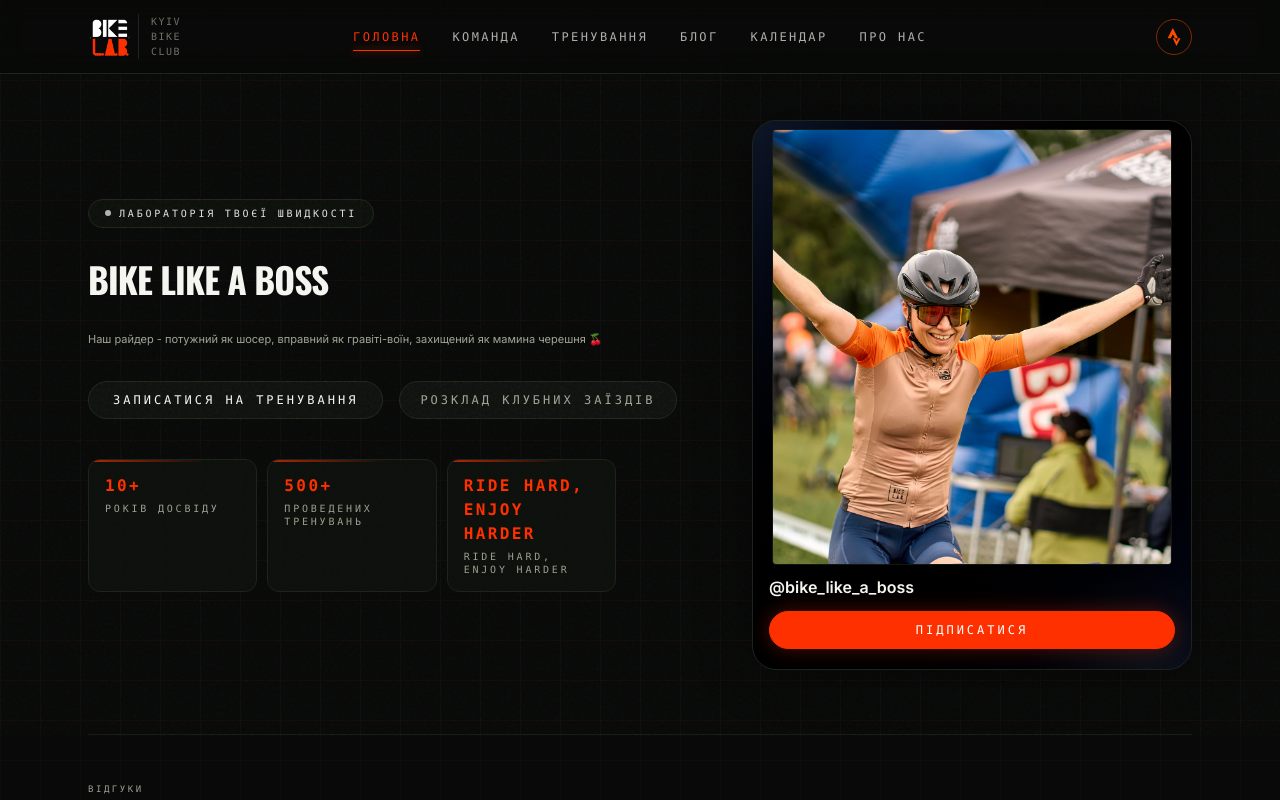
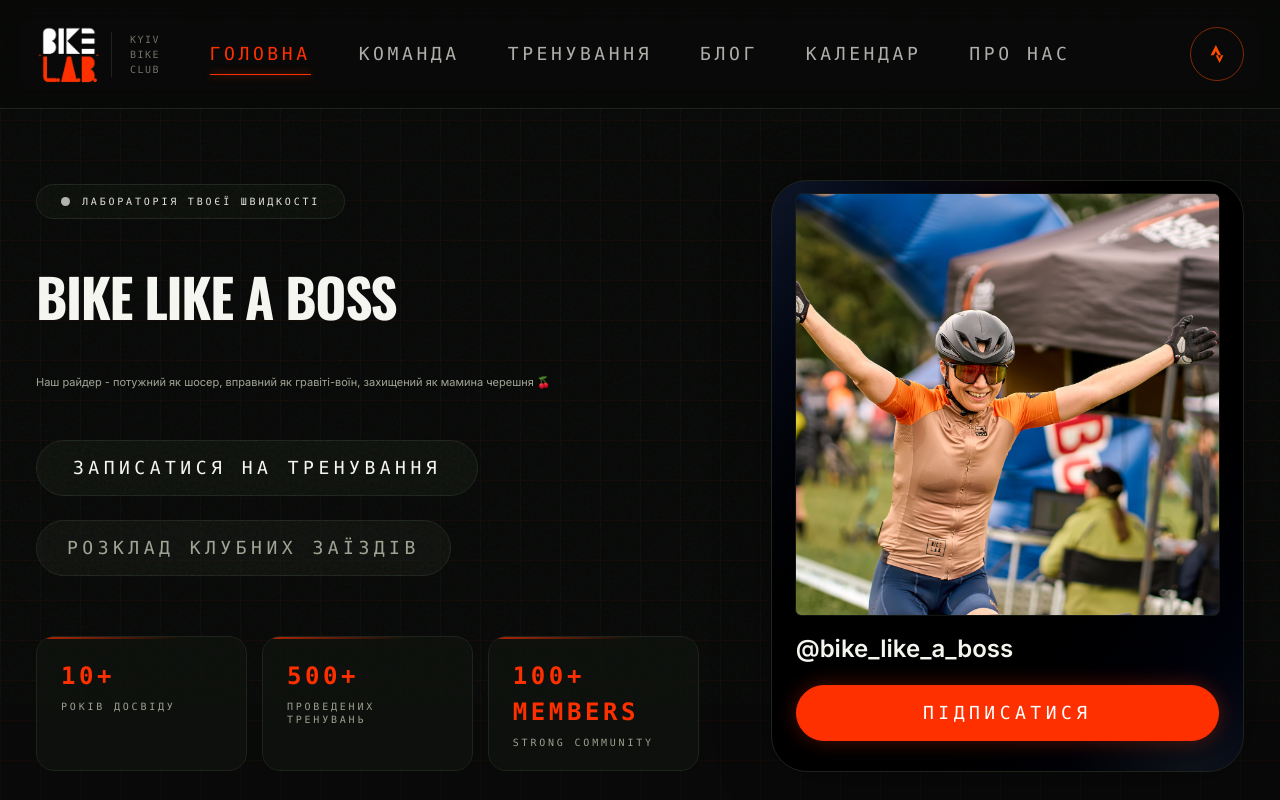
Before and after one commit to VasileAdicto/bikelab-site, a Next.js app: page / in a window 1280 px wide. Shown: the top 800 px of the page. Built offline with nearby package versions, Linux system fonts and the light colour scheme.

Commit message:
Update community statistics and adjust font size in global styles

```diff
--- a/data/site-content.default.json
+++ b/data/site-content.default.json
@@ -8,7 +8,7 @@
     "stats": [
       { "value": "10+", "label": "років досвіду" },
       { "value": "500+", "label": "проведених тренувань" },
-      { "value": "Ride hard, enjoy harder", "label": "Ride hard, enjoy harder" }
+      { "value": "100+ members", "label": "strong community" }
     ],
     "logo.suffix": "Kyiv Bike Club"
   },
--- a/src/app/admin/(dashboard)/page.tsx
+++ b/src/app/admin/(dashboard)/page.tsx
@@ -209,12 +209,12 @@ export default function AdminDashboardPage() {
             </button>
           </div>
 
-          {/* Статистика 10+ / 500+ / Ride hard, enjoy harder */}
+          {/* Статистика 10+ / 500+ / 100+ members */}
           <div className="grid grid-cols-3 gap-2 sm:gap-2.5 pt-2 text-xs font-mono uppercase tracking-[0.2em] w-full max-w-[min(100%,33rem)]">
             {[
               { idValue: "stats.0.value", idLabel: "stats.0.label", defV: "10+", defL: "років досвіду" },
               { idValue: "stats.1.value", idLabel: "stats.1.label", defV: "500+", defL: "проведених тренувань" },
-              { idValue: "stats.2.value", idLabel: "stats.2.label", defV: "Ride hard, enjoy harder", defL: "Ride hard, enjoy harder" },
+              { idValue: "stats.2.value", idLabel: "stats.2.label", defV: "100+ members", defL: "strong community" },
             ].map((s) => (
               <div
                 key={s.idLabel}
--- a/src/app/globals.css
+++ b/src/app/globals.css
@@ -45,6 +45,10 @@
   --color-beige: var(--beige);
   --font-sans: var(--font-sans), ui-sans-serif, system-ui, sans-serif;
   --font-heading: var(--font-heading), var(--font-sans), sans-serif;
+}
+
+html {
+  font-size: 150%;
 }
 
 body {
--- a/src/lib/content.ts
+++ b/src/lib/content.ts
@@ -25,8 +25,8 @@ const defaultContent: SiteContent = {
     "stats.0.label": "років досвіду",
     "stats.1.value": "500+",
     "stats.1.label": "проведених тренувань",
-    "stats.2.value": "Ride hard, enjoy harder",
-    "stats.2.label": "Ride hard, enjoy harder",
+    "stats.2.value": "100+ members",
+    "stats.2.label": "strong community",
     "logo.suffix": "Kyiv Bike Club",
   },
   links: {
```
